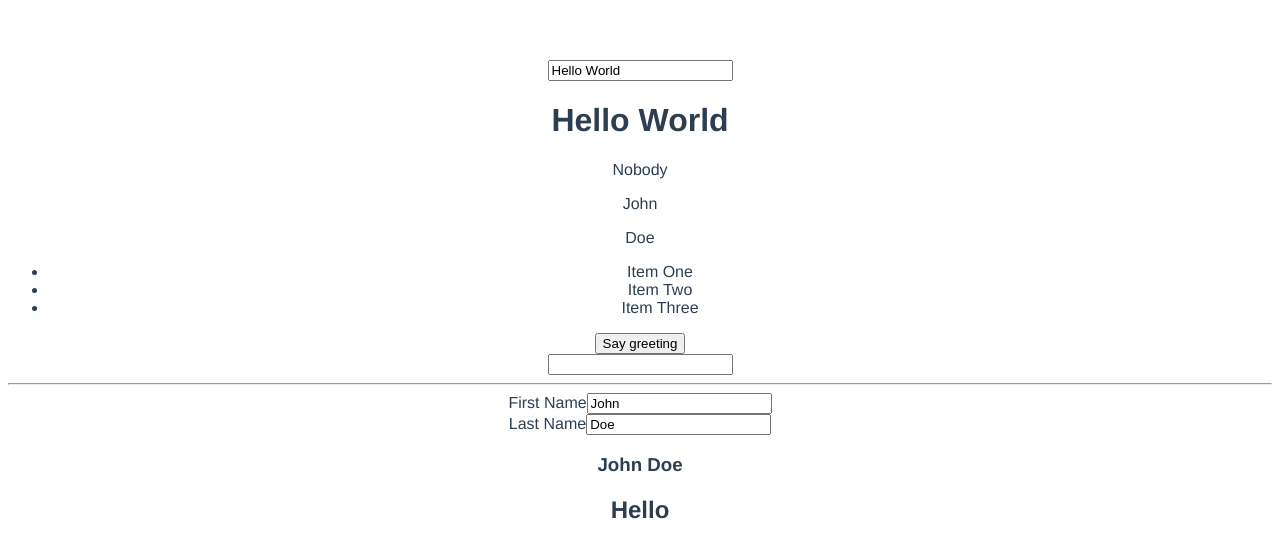
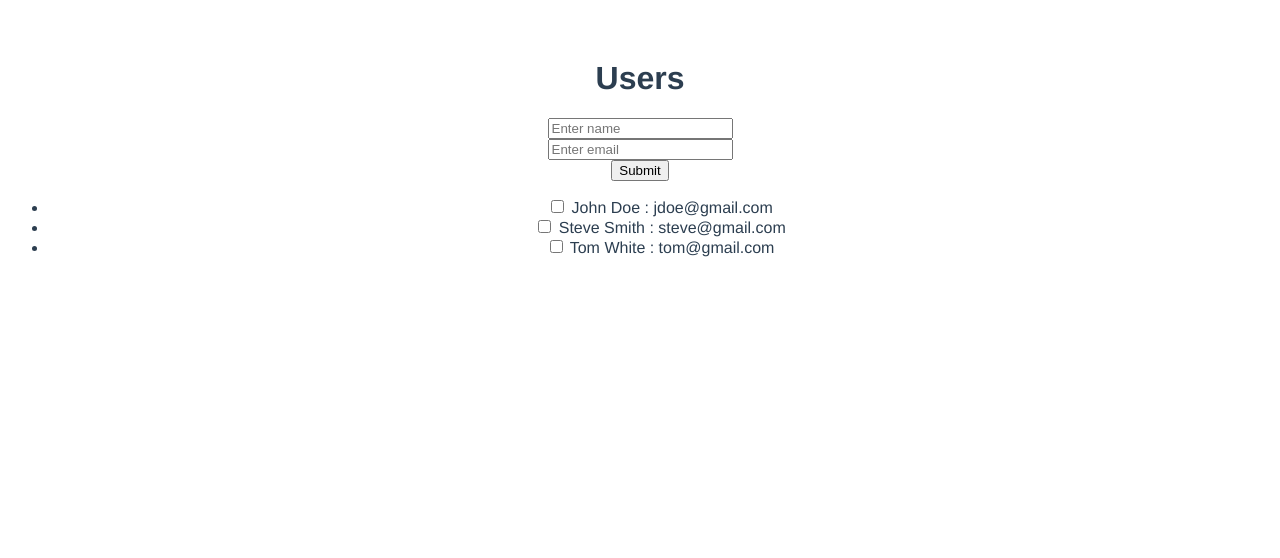
Before and after one commit to falondarville/vue-app, a Vue app: page / in a window 1280 px wide. Shown: the top 558 px of the page. Built offline with nearby package versions, Linux system fonts and the light colour scheme.

Commit message:
add users strickthrough list

```diff
--- a/src/App.vue
+++ b/src/App.vue
@@ -1,16 +1,18 @@
 <template>
   <div id="app">
-    <test msg='Hello'></test>
+<!--     <test msg='Hello'></test> -->
+    <users></users>
     <router-view/>
   </div>
 </template>
 
 <script>
 import Test from './components/test'
+import Users from './components/Users'
 export default {
   name: 'App',
   components: {
-    Test
+    Test, Users
   }
 }
 </script>
--- /dev/null
+++ b/src/components/Users.vue
@@ -0,0 +1,70 @@
+<template>
+	<div class='users'>
+		<h1>Users</h1>
+
+		<form v-on:submit='addUser'>
+			<input type="text" v-model='newUser.name' placeholder='Enter name'>
+			<br>
+			<input type="text" v-model='newUser.email' placeholder='Enter email'>
+			<br>
+			<input type='submit' value='Submit'></input>
+		</form>
+
+		<ul>
+			<li v-for='user in users'>
+				<input type="checkbox" class='toggle' v-model='user.contacted'>
+				<!-- if user is contacted, give class of contacted -->
+				<span :class='{contacted: user.contacted}'>
+					{{user.name}} : {{user.email}}
+				</span>
+			</li>
+		</ul>
+	</div>
+</template>
+
+<script>
+	export default {
+		name: 'users',
+		data() {
+			return {
+				newUser: {},
+				users: [
+					{
+						name: 'John Doe',
+						email: 'jdoe@gmail.com',
+						contacted: false
+					},
+					{
+						name: 'Steve Smith',
+						email: 'steve@gmail.com',
+						contacted: false
+					},
+					{
+						name: 'Tom White',
+						email: 'tom@gmail.com',
+						contacted: false
+					}
+				]
+			}
+		},
+		methods: {
+			addUser: function(e){
+				this.users.push({
+					name: this.newUser.name,
+					email: this.newUser.email,
+					contacted: false
+				});
+				e.preventDefault();
+			}
+		}
+
+}
+
+</script>
+
+<style scoped>
+
+	.contacted {
+		text-decoration: line-through;
+	}
+</style>
```
